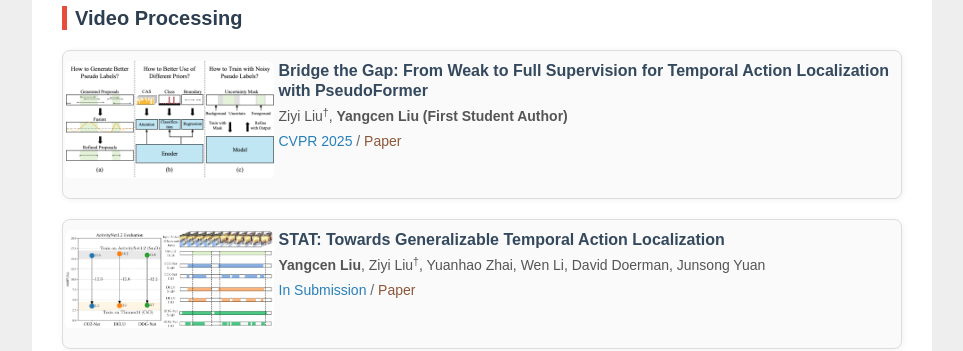
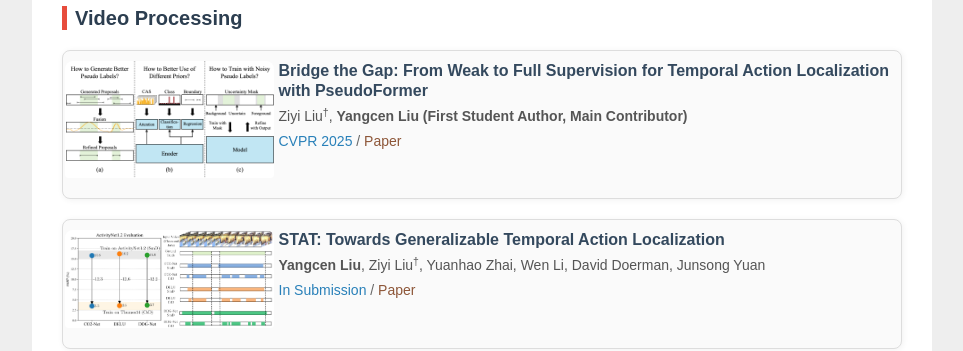
Before and after one commit to YangcenLiu/homepage.github.io, a Jekyll site: the page index.html, which Jekyll copies as it is, in a window 1280 px wide and 900 px high, scrolled down 1161 px. Shown: the part 152-503 px from the top of the window, without its empty margins (158-1121 px from the left). Built offline with Jekyll 4.4.1, drawn with Linux system fonts in a browser that asks for light colours; nearby versions of some CDN libraries.

Commit message:
contributor

```diff
--- a/index.html
+++ b/index.html
@@ -442,7 +442,7 @@
                         <div class="col-r col-xs-12 col-lg-9">
                             <div class="pub-card-body">
                                 <h5 class="title">Bridge the Gap: From Weak to Full Supervision for Temporal Action Localization with PseudoFormer</h5>
-                                <h6 class="authors">Ziyi Liu<sup>†</sup>, <strong>Yangcen Liu (First Student Author)</strong></h6>
+                                <h6 class="authors">Ziyi Liu<sup>†</sup>, <strong>Yangcen Liu (First Student Author, Main Contributor)</strong></h6>
                                 <p class="info">
                                     <span class="conference">CVPR 2025</span> /
                                     <a href="https://arxiv.org/abs/2504.14860">Paper</a>
```
